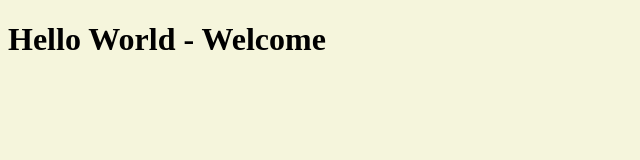
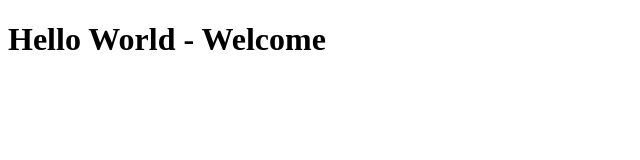
Before and after one commit to besalelukommu/gitHub, a plain HTML site: page index.html in a window 1280 px wide. Shown: the whole page, without its empty margins (0-640 px from the left). Drawn offline with Linux system fonts and the light colour scheme.

Commit message:
delete css from project

```diff
--- a/index.html
+++ b/index.html
@@ -4,7 +4,6 @@
     <meta charset="UTF-8">
     <meta name="viewport" content="width=device-width, initial-scale=1.0">
     <title>Hello VS Code</title>
-    <link rel="stylesheet" href="./styles.css">
 </head>
 <body>
     <h1>Hello World - Welcome </h1>
--- a/styles.css
+++ /dev/null
@@ -1,3 +0,0 @@
-body {
-    background-color: beige;
-}
```
